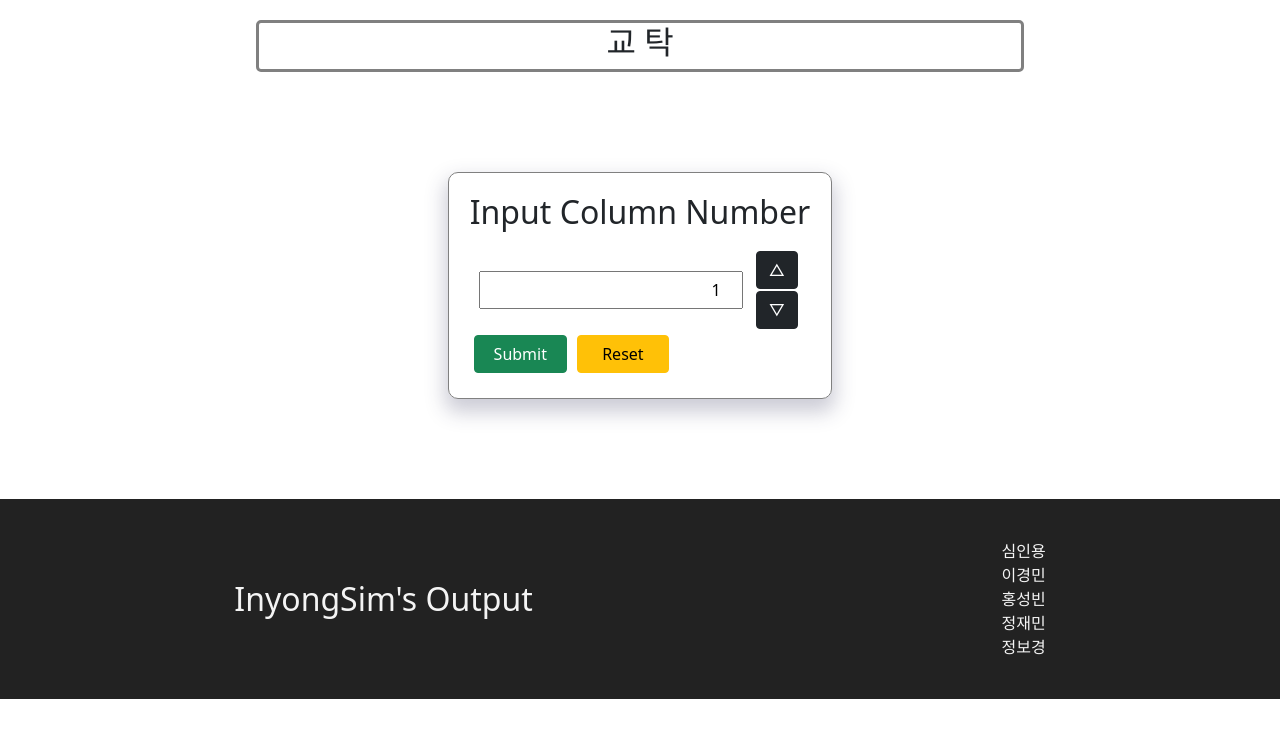
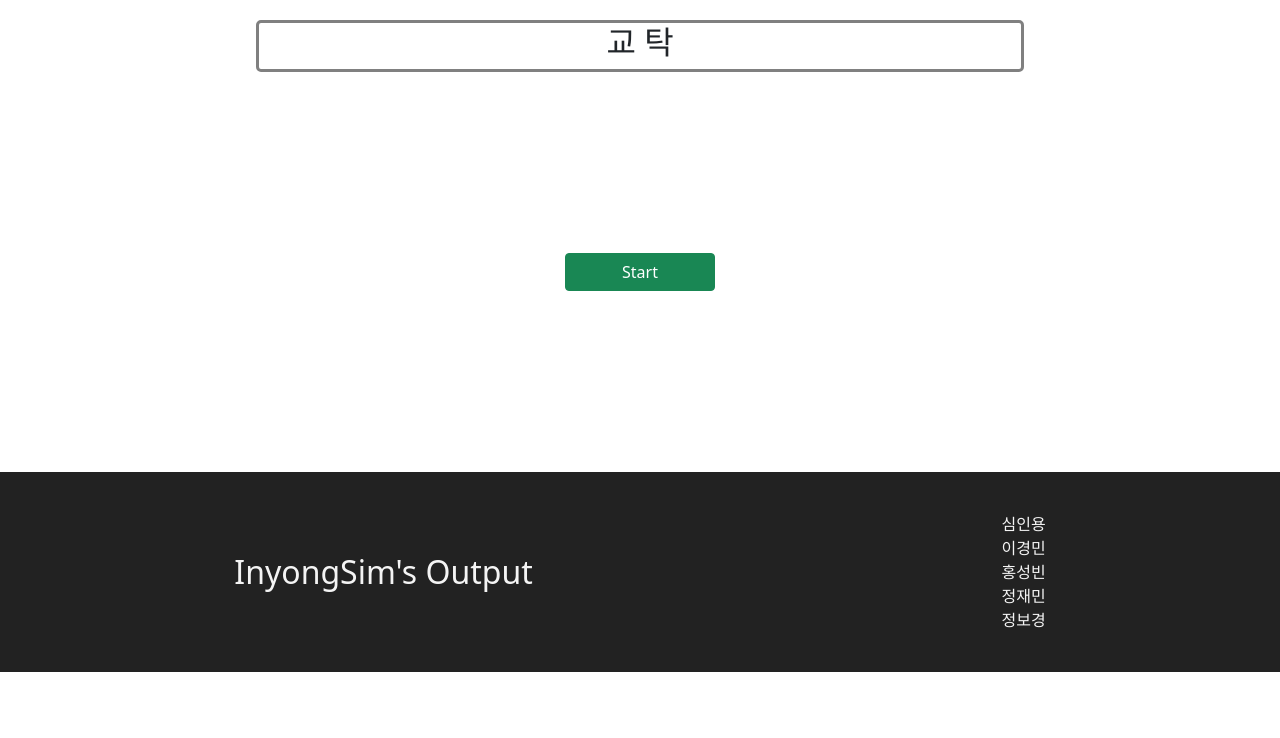
Before and after one commit to ajou-assignment/seat-assignment, a React (Create React App) app in the folder frontend/: page / in a window 1280 px wide. Shown: the top 738 px of the page. Built offline with nearby package versions, Linux system fonts and the light colour scheme.

Commit message:
Column input box 임시 삭제

```diff
--- a/frontend/src/pages/InputColNum.js
+++ b/frontend/src/pages/InputColNum.js
@@ -28,8 +28,42 @@ function InputColNum({ onSubmit }) {
         await setNumber(MIN_NUMBER);
     };
 
+    const tempSubmit = (e) => {
+        e.preventDefault();
+        onSubmit(4);
+    };
+
     return (
         <form>
+            <div style={{ display: "table", width: "100%" }}>
+                <div
+                    style={{
+                        display: "table-cell",
+                        verticalAlign: "middle",
+                        height: "400px",
+                    }}
+                >
+                    <div style={{ display: "flex", justifyContent: "center" }}>
+                        <div>
+                            <Button
+                                style={{ width: "150px" }}
+                                variant="success"
+                                type="submit"
+                                onClick={tempSubmit}
+                            >
+                                Start
+                            </Button>
+                        </div>
+                    </div>
+                </div>
+            </div>
+        </form>
+    );
+}
+
+export default InputColNum;
+/*
+<form>
             <div className="input-wrapper">
                 <div className="box">
                     <div className="box-subject">
@@ -83,7 +117,4 @@ function InputColNum({ onSubmit }) {
                 </div>
             </div>
         </form>
-    );
-}
-
-export default InputColNum;
+*/
--- a/frontend/src/pages/StudentsArr.js
+++ b/frontend/src/pages/StudentsArr.js
@@ -33,9 +33,6 @@ function StudentsArr({ studentsData, columnNumber }) {
                     </div>
                 ))}
             </SeatTable>
-            <div>
-                <Button onClick={clickButton}>Click me</Button>
-            </div>
         </div>
     );
 }
```
